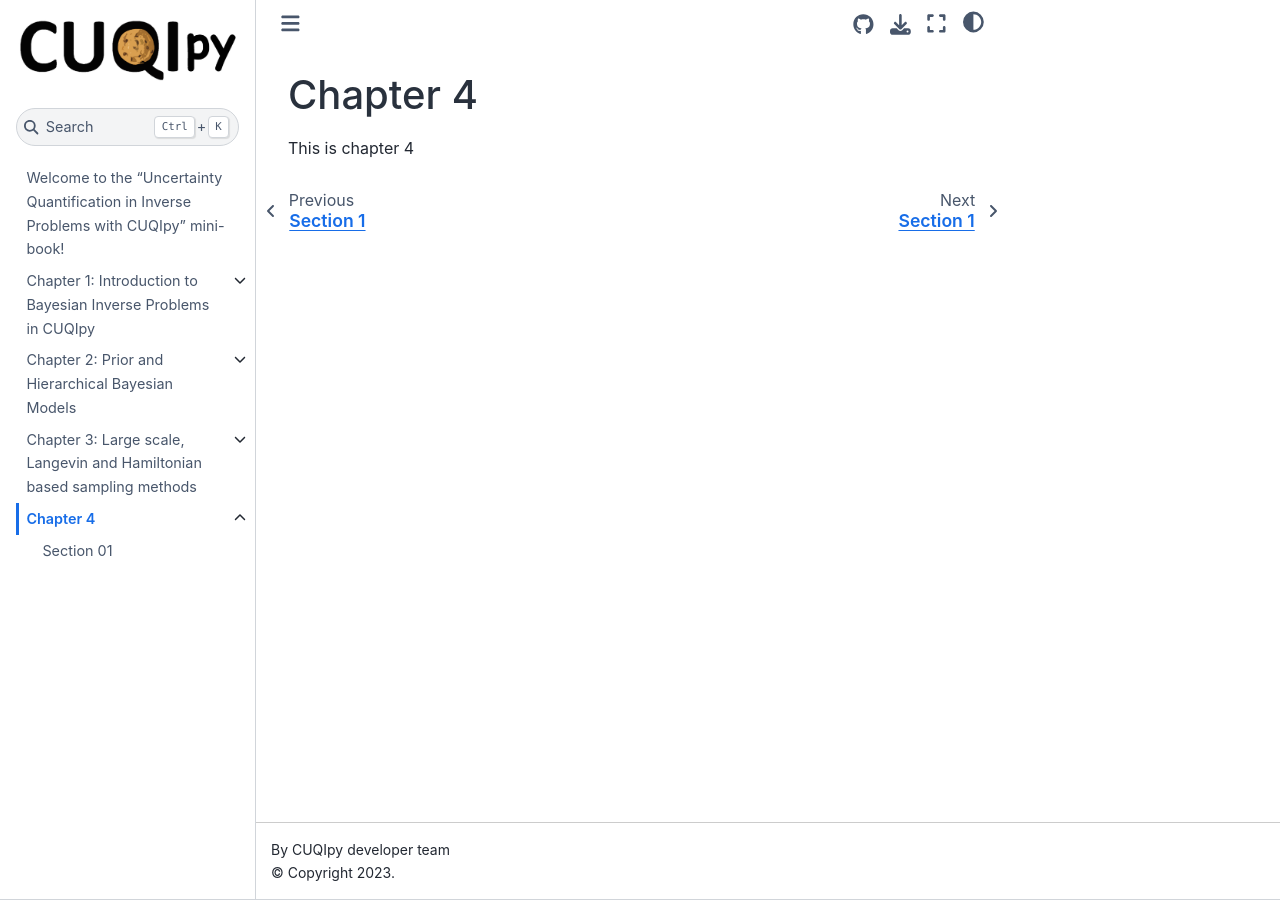
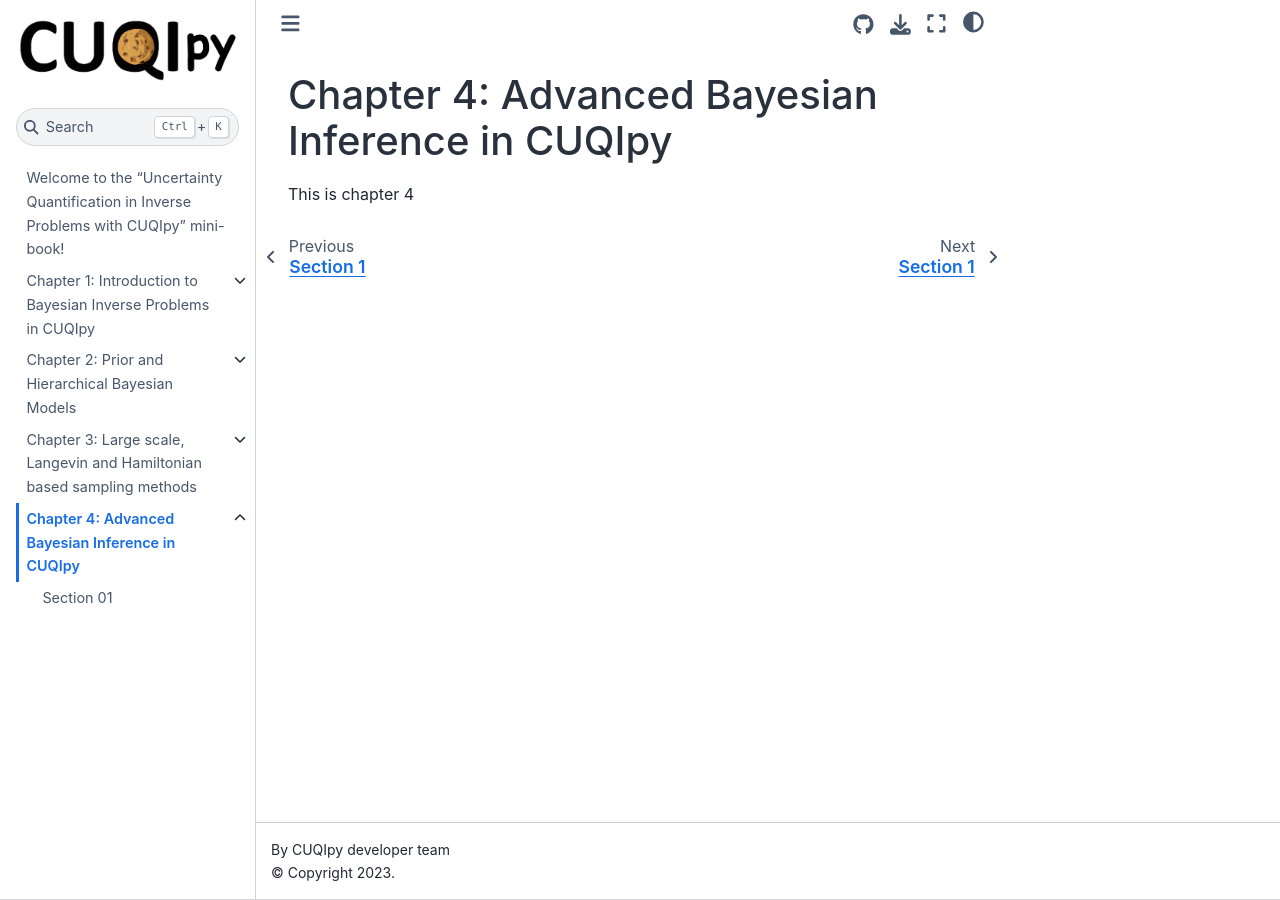
Before and after one commit to amal-ghamdi/CUQI-Book-test, a Jupyter Book: the page built from chapter04/chapter04.md, in a window 1280 px wide. Built offline with Jupyter Book 1.0.4 settings and Sphinx 7.4.7 and the Sphinx Book theme 1.1.4, drawn with Linux system fonts in a browser that asks for light colours; pages that are not in the unit, such as notebooks, are missing from menus.

Commit message:
update chapter title

```diff
--- a/chapter04/chapter04.md
+++ b/chapter04/chapter04.md
@@ -1,2 +1,2 @@
-# Chapter 4
+# Chapter 4: Advanced Bayesian Inference in CUQIpy
 This is chapter 4
```
